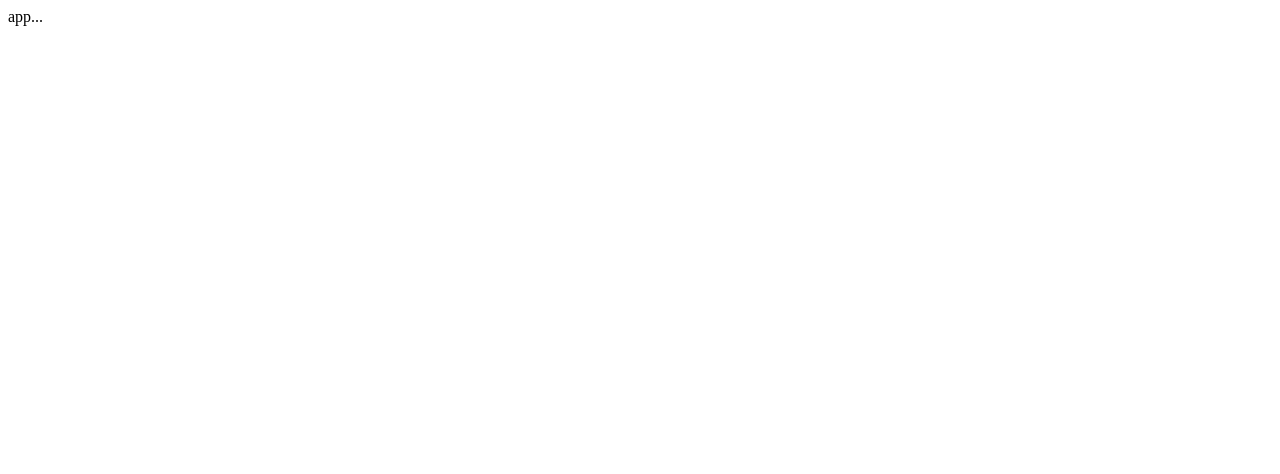
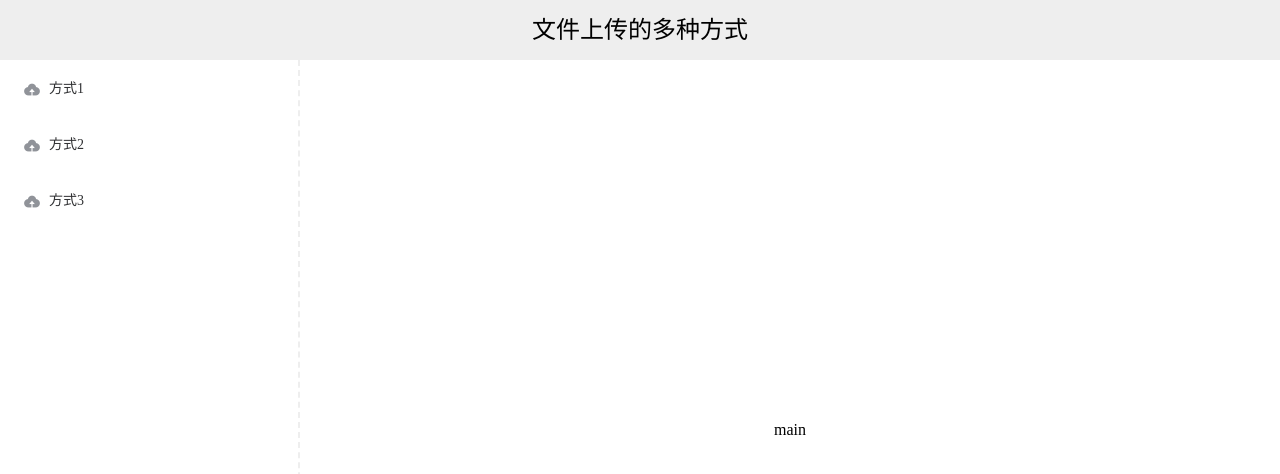
Before and after one commit to lixaut/vue2-file-upload, a Vue app: page / in a window 1280 px wide. Shown: the top 474 px of the page. Built offline with nearby package versions, Linux system fonts and the light colour scheme.

Commit message:
【主页布局】开发完成

```diff
--- a/babel.config.js
+++ b/babel.config.js
@@ -1,5 +1,14 @@
 module.exports = {
   presets: [
     '@vue/cli-plugin-babel/preset'
+  ],
+  plugins: [
+    [
+      "component",
+      {
+        "libraryName": "element-ui",
+        "styleLibraryName": "theme-chalk"
+      }
+    ]
   ]
 }
--- a/package.json
+++ b/package.json
@@ -9,6 +9,7 @@
   },
   "dependencies": {
     "core-js": "^3.8.3",
+    "element-ui": "^2.15.12",
     "vue": "^2.6.14"
   },
   "devDependencies": {
@@ -17,8 +18,11 @@
     "@vue/cli-plugin-babel": "~5.0.0",
     "@vue/cli-plugin-eslint": "~5.0.0",
     "@vue/cli-service": "~5.0.0",
+    "babel-plugin-component": "^1.1.1",
     "eslint": "^7.32.0",
     "eslint-plugin-vue": "^8.0.3",
+    "sass": "^1.58.0",
+    "sass-loader": "^13.2.0",
     "vue-template-compiler": "^2.6.14"
   },
   "eslintConfig": {
--- a/src/App.vue
+++ b/src/App.vue
@@ -1,19 +1,67 @@
 <template>
   <div id="app">
-    <HelloWorld msg="Welcome to Your Vue.js App"/>
+    <el-container class="container">
+      <!-- 头部标题 -->
+      <el-header>文件上传的多种方式</el-header>
+      <el-container>
+        <!-- 侧边导航栏 -->
+        <el-aside>
+          <el-menu>
+            <el-menu-item index="1">
+              <i class="el-icon-upload"></i>
+              <span>方式1</span>
+            </el-menu-item>
+            <el-menu-item index="2">
+              <i class="el-icon-upload"></i>
+              <span>方式2</span>
+            </el-menu-item>
+            <el-menu-item index="3">
+              <i class="el-icon-upload"></i>
+              <span>方式3</span>
+            </el-menu-item>
+          </el-menu>
+        </el-aside>
+        <!-- 主内容区 -->
+        <el-main>main</el-main>
+      </el-container>
+    </el-container>
   </div>
 </template>
 
 <script>
-import HelloWorld from './components/HelloWorld.vue'
 
 export default {
   name: 'App',
   components: {
-    HelloWorld
   }
 }
 </script>
 
-<style>
+<style lang="scss">
+  * {
+    margin: 0;
+    padding: 0;
+  }
+  .container {
+    height: 100vh;
+    .el-header {
+      font-size: 24px;
+      text-align: center;
+      line-height: 60px;
+      background-color: #eee;
+    }
+    .el-container {
+      .el-aside {
+        border-right: 2px dashed #eee;
+        .el-menu {
+          border-right: none;
+        }
+      }
+      .el-main {
+        display: flex;
+        justify-content: center;
+        align-items: center;
+      }
+    }
+  }
 </style>
```
Also changed, not shown: src/main.js (+16 -0 lines), src/views/home.vue (added, +12 -0 lines), src/assets/logo.png (deleted), 1 other file (tests, documents, lock files or other folders).
